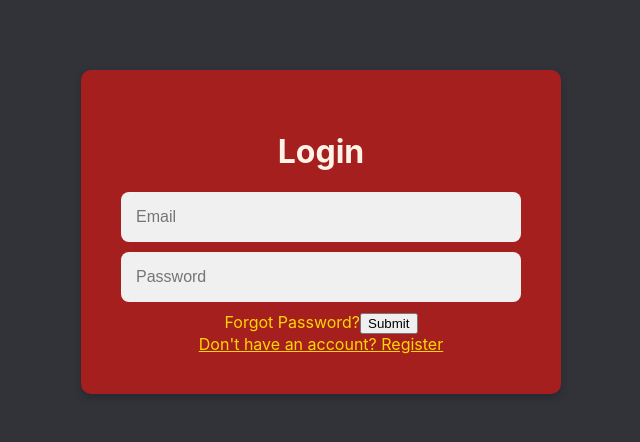
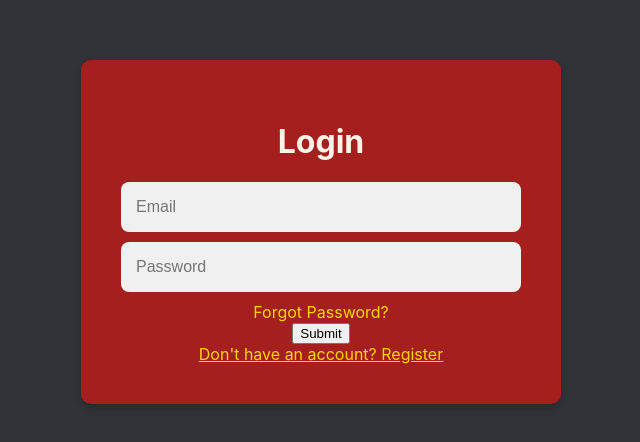
Before and after one commit to rachelleiner/firebase_deploy, a React (Create React App) app in the folder firebase_frontend/: page /login in a window 1280 px wide. Shown: the part 188-630 px from the top of the page, without its empty margins (319-959 px from the left). Built offline with nearby package versions, Linux system fonts and the light colour scheme.

Commit message:
formatting

```diff
--- a/firebase_frontend/src/components/Login.js
+++ b/firebase_frontend/src/components/Login.js
@@ -75,7 +75,10 @@ const Login = () => {
           className="inputField"
           required
         />
-        <a href="/reset-password" id="resetPassword">Forgot Password?</a>
+        <div>
+          <a href="/reset-password" id="resetPassword">Forgot Password?</a>
+        </div>
+
         <button type="submit" className="buttons">Submit</button>
       </form>
       <span id="loginResult" className="message">{message}</span>
--- a/firebase_frontend/src/pages/ForgotPassEmailPage.js
+++ b/firebase_frontend/src/pages/ForgotPassEmailPage.js
@@ -8,6 +8,7 @@ const ForgotPasswordPage = () => {
   return (
     <div className="change-password-container">
       <h2 className="change-password-header">Forgot Password</h2>
+      <ForgotPassEmail />
     </div>
   );
 };
```
